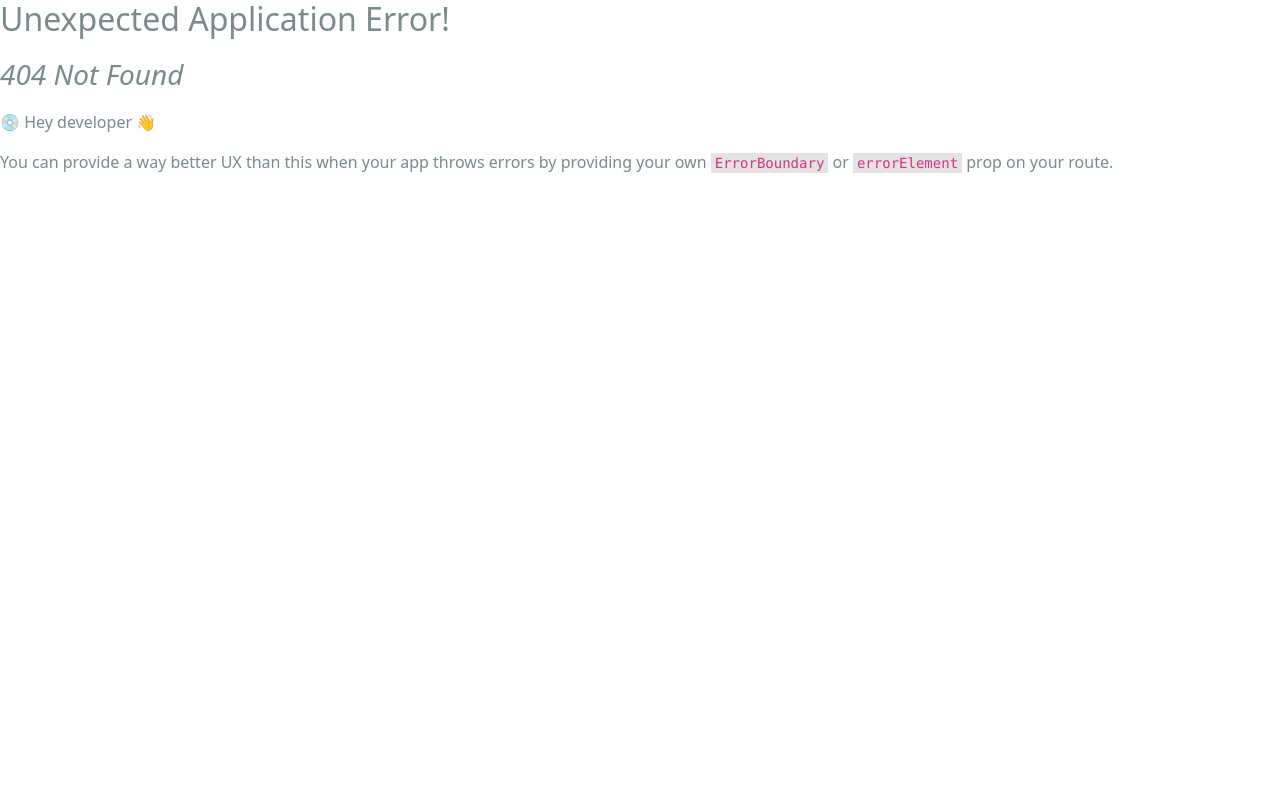
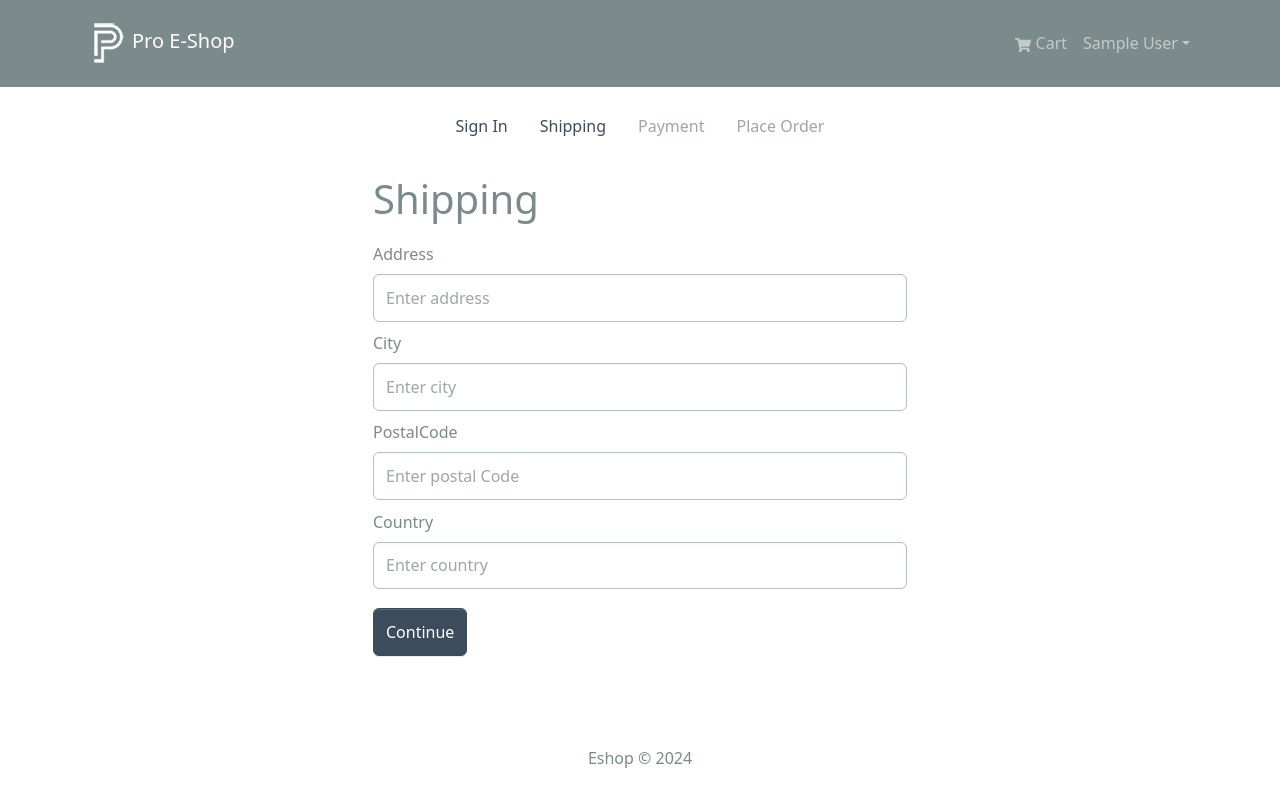
Before and after one commit to nhutlong-nguyen/eshop, a React (Create React App) app in the folder frontend/: page /shipping in a window 1280 px wide. Before the commit this address had no page. Shown: the top 802 px of the page. Built offline with nearby package versions, Linux system fonts and the light colour scheme; sample sign-in values are in the browser's storage.

Commit message:
added ShippingScreen and PrivateRoutes, steps component and payment method

```diff
--- /dev/null
+++ b/frontend/src/components/CheckoutSteps.jsx
@@ -0,0 +1,47 @@
+import { Nav } from "react-bootstrap";
+import { LinkContainer } from "react-router-bootstrap";
+
+const CheckoutSteps = ({ step1, step2, step3, step4 }) => {
+  return (
+    <Nav className="justify-content-center mb-4">
+      <Nav.Item>
+        {step1 ? (
+          <LinkContainer to="/login">
+            <Nav.Link>Sign In</Nav.Link>
+          </LinkContainer>
+        ) : (
+          <Nav.Link disabled>Sign In</Nav.Link>
+        )}
+      </Nav.Item>
+      <Nav.Item>
+        {step2 ? (
+          <LinkContainer to="/shipping">
+            <Nav.Link>Shipping</Nav.Link>
+          </LinkContainer>
+        ) : (
+          <Nav.Link disabled>Shipping</Nav.Link>
+        )}
+      </Nav.Item>
+      <Nav.Item>
+        {step3 ? (
+          <LinkContainer to="/payment">
+            <Nav.Link>Payment</Nav.Link>
+          </LinkContainer>
+        ) : (
+          <Nav.Link disabled>Payment</Nav.Link>
+        )}
+      </Nav.Item>
+      <Nav.Item>
+        {step4 ? (
+          <LinkContainer to="/placeorder">
+            <Nav.Link>Place Order</Nav.Link>
+          </LinkContainer>
+        ) : (
+          <Nav.Link disabled>Place Order</Nav.Link>
+        )}
+      </Nav.Item>
+    </Nav>
+  );
+};
+
+export default CheckoutSteps;
--- /dev/null
+++ b/frontend/src/components/PrivateRoute.jsx
@@ -0,0 +1,9 @@
+import { Outlet, Navigate } from "react-router-dom";
+import { useSelector } from "react-redux";
+
+const PrivateRoute = () => {
+  const { userInfo } = useSelector((state) => state.auth);
+  return userInfo ? <Outlet /> : <Navigate to="/login" replace />;
+};
+
+export default PrivateRoute;
--- a/frontend/src/index.js
+++ b/frontend/src/index.js
@@ -13,11 +13,14 @@
 import "./assets/styles/index.css";
 import App from "./App";
 import reportWebVitals from "./reportWebVitals";
+import PrivateRoute from "./components/PrivateRoute";
 import HomeScreen from "./screens/HomeScreen";
 import ProductScreen from "./screens/ProductScreen";
 import CartScreen from "./screens/CartScreen";
 import LoginScreen from "./screens/LoginScreen";
 import RegisterScreen from "./screens/RegisterScreen";
+import ShippingScreen from "./screens/ShippingScreen";
+import PaymentScreen from "./screens/PaymentScreen";
 
 const router = createBrowserRouter(
   createRoutesFromElements(
@@ -27,6 +30,11 @@
       <Route path="/cart" element={<CartScreen />} />
       <Route path="/login" element={<LoginScreen />} />
       <Route path="/register" element={<RegisterScreen />} />
+
+      <Route path="" element={<PrivateRoute />}>
+        <Route path="/shipping" element={<ShippingScreen />} />
+        <Route path="/payment" element={<PaymentScreen />} />
+      </Route>
     </Route>
   )
 );
--- /dev/null
+++ b/frontend/src/screens/PaymentScreen.jsx
@@ -0,0 +1,58 @@
+import { useState, useEffect } from "react";
+import { useDispatch, useSelector } from "react-redux";
+import { useNavigate } from "react-router-dom";
+import { Form, Button, Col } from "react-bootstrap";
+import FormContainer from "../components/FormContainer";
+import CheckoutSteps from "../components/CheckoutSteps";
+import { savePaymentMethod } from "../slices/cartSlice";
+
+const PaymentScreen = () => {
+  const [paymentMethod, setPaymentMethod] = useState("PayPal");
+
+  const dispatch = useDispatch();
+  const navigate = useNavigate();
+
+  const cart = useSelector((state) => state.cart);
+  const { shippingAddress } = cart;
+
+  useEffect(() => {
+    if (!shippingAddress) {
+      navigate("/shipping");
+    }
+  }, [shippingAddress, navigate]);
+
+  const submitHandler = (e) => {
+    e.preventDefault();
+    dispatch(savePaymentMethod(paymentMethod));
+    navigate("/placeorder");
+  };
+
+  return (
+    <FormContainer>
+      <CheckoutSteps step1 step2 step3 />
+      <h1>Payment Method</h1>
+      <Form onSubmit={submitHandler}>
+        <Form.Group>
+          <Form.Label as="legend">Select Method</Form.Label>
+          <Col>
+            <Form.Check
+              type="radio"
+              className="my-2"
+              label="Paypal or Credit Card"
+              id="PayPal"
+              name="paymentMethod"
+              value="PayPal"
+              checked
+              onChange={(e) => setPaymentMethod(e.target.value)}
+            ></Form.Check>
+          </Col>
+        </Form.Group>
+        <Button type="submit" variant="primary">
+          Continue
+        </Button>
+      </Form>
+    </FormContainer>
+  );
+};
+
+export default PaymentScreen;
--- /dev/null
+++ b/frontend/src/screens/ShippingScreen.jsx
@@ -0,0 +1,80 @@
+import { useState } from "react";
+import { Form, Button, FormGroup } from "react-bootstrap";
+import { useDispatch, useSelector } from "react-redux";
+import { useNavigate } from "react-router-dom";
+import FormContainer from "../components/FormContainer";
+import { saveShippingAddress } from "../slices/cartSlice";
+import CheckoutSteps from "../components/CheckoutSteps";
+
+const ShippingScreen = () => {
+  const cart = useSelector((state) => state.cart);
+  const { shippingAddress } = cart;
+
+  const [address, setAddress] = useState(shippingAddress?.address || "");
+  const [city, setCity] = useState(shippingAddress?.city || "");
+  const [postalCode, setPostalCode] = useState(
+    shippingAddress?.postalCode || ""
+  );
+  const [country, setCountry] = useState(shippingAddress?.country || "");
+
+  const dispatch = useDispatch();
+  const navigate = useNavigate();
+
+  const submitHandler = (e) => {
+    e.preventDefault();
+    dispatch(saveShippingAddress({ address, city, postalCode, country }));
+    navigate("/payment");
+  };
+
+  return (
+    <FormContainer>
+      <CheckoutSteps step1 step2 />
+
+      <h1>Shipping</h1>
+      <Form onSubmit={submitHandler}>
+        <FormGroup controlId="address" className="my-2">
+          <Form.Label>Address</Form.Label>
+          <Form.Control
+            type="text"
+            placeholder="Enter address"
+            value={address}
+            onChange={(e) => setAddress(e.target.value)}
+          ></Form.Control>
+        </FormGroup>
+        <FormGroup controlId="city" className="my-2">
+          <Form.Label>City</Form.Label>
+          <Form.Control
+            type="text"
+            placeholder="Enter city"
+            value={city}
+            onChange={(e) => setCity(e.target.value)}
+          ></Form.Control>
+        </FormGroup>
+        <FormGroup controlId="postalCode" className="my-2">
+          <Form.Label>PostalCode</Form.Label>
+          <Form.Control
+            type="text"
+            placeholder="Enter postal Code"
+            value={postalCode}
+            onChange={(e) => setPostalCode(e.target.value)}
+          ></Form.Control>
+        </FormGroup>
+        <FormGroup controlId="country" className="my-2">
+          <Form.Label>Country</Form.Label>
+          <Form.Control
+            type="text"
+            placeholder="Enter country"
+            value={country}
+            onChange={(e) => setCountry(e.target.value)}
+          ></Form.Control>
+        </FormGroup>
+
+        <Button type="submit" variant="primary" className="my-2">
+          Continue
+        </Button>
+      </Form>
+    </FormContainer>
+  );
+};
+
+export default ShippingScreen;
--- a/frontend/src/slices/cartSlice.js
+++ b/frontend/src/slices/cartSlice.js
@@ -3,7 +3,7 @@
 
 const initialState = localStorage.getItem("cart")
   ? JSON.parse(localStorage.getItem("cart"))
-  : { cartItems: [] };
+  : { cartItems: [], shippingAddress: {}, paymentMethod: "PayPal" };
 
 const cartSlice = createSlice({
   name: "cart",
@@ -28,9 +28,22 @@
 
       return updateCart(state);
     },
+    saveShippingAddress: (state, action) => {
+      state.shippingAddress = action.payload;
+      return updateCart(state);
+    },
+    savePaymentMethod: (state, action) => {
+      state.paymentMethod = action.payload;
+      return updateCart(state);
+    },
   },
 });
 
-export const { addToCart, removeFromCart } = cartSlice.actions;
+export const {
+  addToCart,
+  removeFromCart,
+  saveShippingAddress,
+  savePaymentMethod,
+} = cartSlice.actions;
 
 export default cartSlice.reducer;
```
